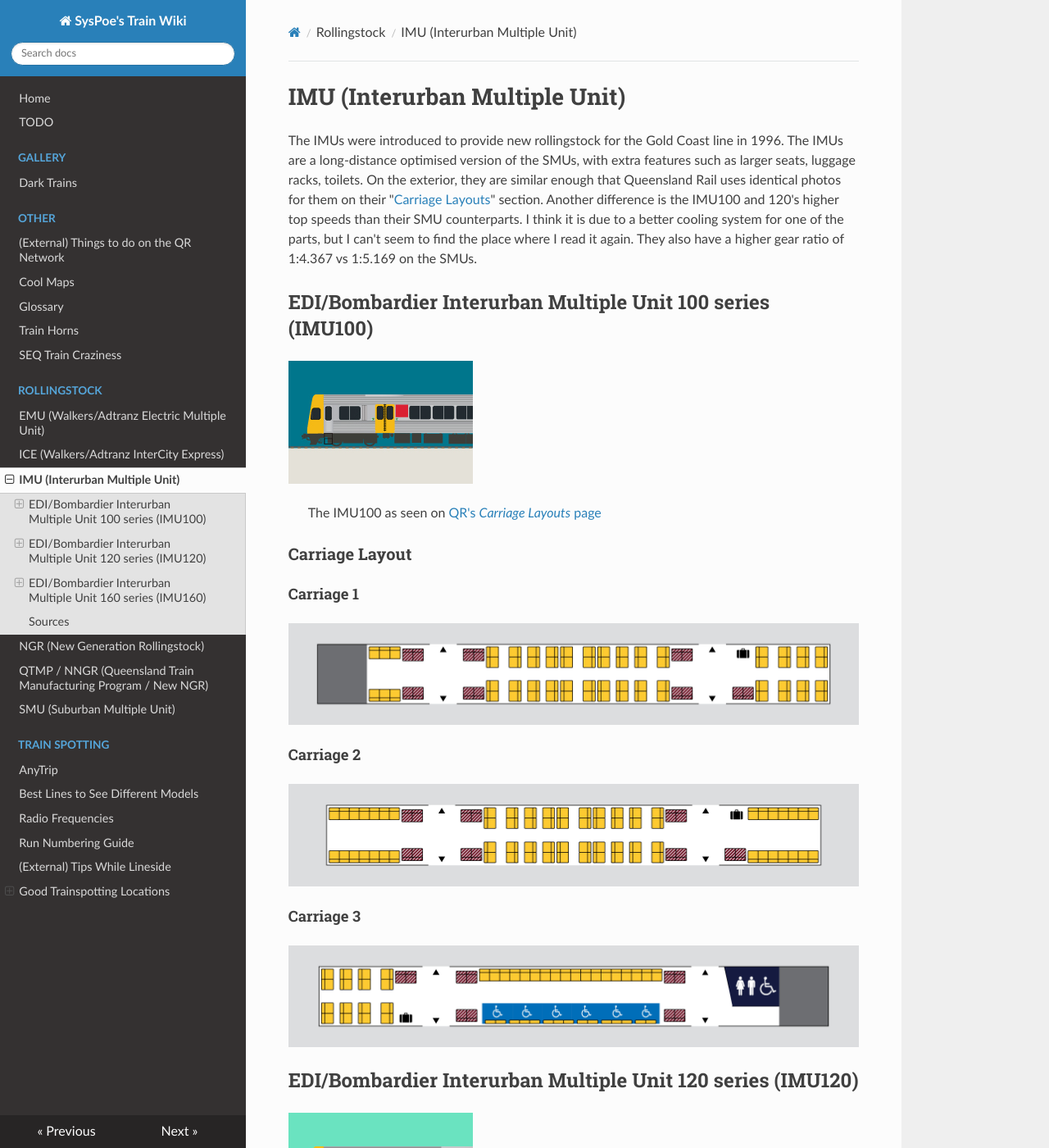
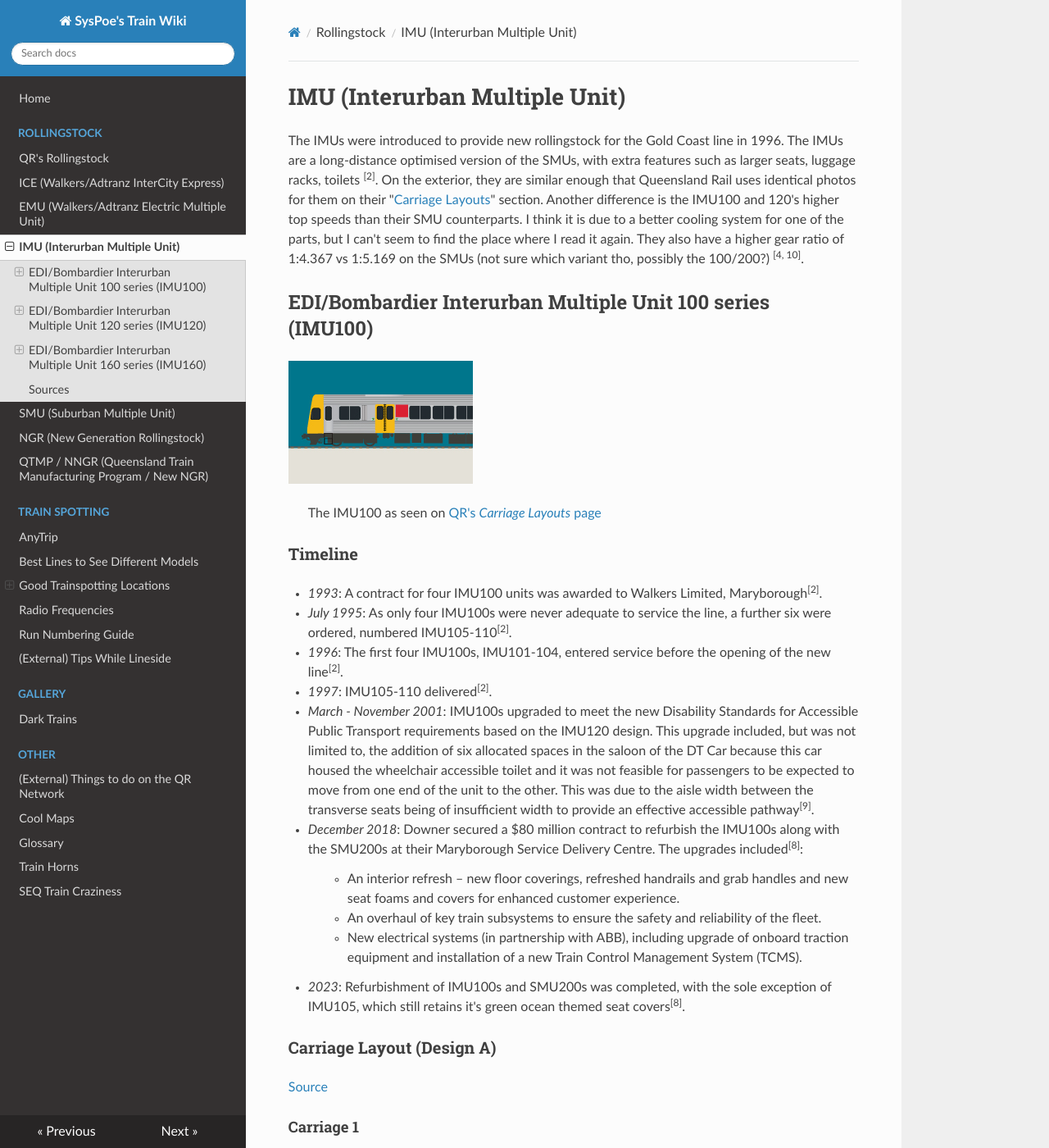
Before and after one commit to SysPoe/train-wiki, an MkDocs documentation site: the page built from docs/Rollingstock/IMU.md, in a window 1280 px wide and 1400 px high. Shown: the whole window at 82% size. Built offline with MkDocs 1.6.1, drawn with Linux system fonts in a browser that asks for light colours; nearby versions of some CDN libraries; some of the changed text lies outside the part shown.

Commit message:
Update docs

```diff
--- a/docs/Rollingstock/IMU.md
+++ b/docs/Rollingstock/IMU.md
@@ -1,6 +1,6 @@
 # IMU (Interurban Multiple Unit)
 
-The IMUs were introduced to provide new rollingstock for the Gold Coast line in 1996. The IMUs are a long-distance optimised version of the SMUs, with extra features such as larger seats, luggage racks, toilets. On the exterior, they are similar enough that Queensland Rail uses identical photos for them on their "[Carriage Layouts](https://www.queenslandrail.com.au/forcustomers/accessibility/carriage-layouts)" section. Another difference is the IMU100 and 120's higher top speeds than their SMU counterparts. I think it is due to a better cooling system for one of the parts, but I can't seem to find the place where I read it again. They also have a higher gear ratio of 1:4.367 vs 1:5.169 on the SMUs.
+The IMUs were introduced to provide new rollingstock for the Gold Coast line in 1996. The IMUs are a long-distance optimised version of the SMUs, with extra features such as larger seats, luggage racks, toilets <sup>\[2]</sup>. On the exterior, they are similar enough that Queensland Rail uses identical photos for them on their "[Carriage Layouts](https://www.queenslandrail.com.au/forcustomers/accessibility/carriage-layouts)" section. Another difference is the IMU100 and 120's higher top speeds than their SMU counterparts. I think it is due to a better cooling system for one of the parts, but I can't seem to find the place where I read it again. They also have a higher gear ratio of 1:4.367 vs 1:5.169 on the SMUs (not sure which variant tho, possibly the 100/200?) <sup>\[4, 10]</sup>.
 
 ## EDI/Bombardier Interurban Multiple Unit 100 series (IMU100)
 
@@ -8,7 +8,22 @@
 
 > The IMU100 as seen on [QR's _Carriage Layouts_ page](https://www.queenslandrail.com.au/forcustomers/accessibility/carriage-layouts)
 
-### Carriage Layout
+### Timeline
+
+- _1993_: A contract for four IMU100 units was awarded to Walkers Limited, Maryborough<sup>\[2]</sup>.
+- _July 1995_: As only four IMU100s were never adequate to service the line, a further six were ordered, numbered IMU105-110<sup>\[2]</sup>.
+- _1996_: The first four IMU100s, IMU101-104, entered service before the opening of the new line<sup>\[2]</sup>.
+- _1997_: IMU105-110 delivered<sup>\[2]</sup>.
+- _March - November 2001_: IMU100s upgraded to meet the new Disability Standards for Accessible Public Transport requirements based on the IMU120 design. This upgrade included, but was not limited to, the addition of six allocated spaces in the saloon of the DT Car because this car housed the wheelchair accessible toilet and it was not feasible for passengers to be expected to move from one end of the unit to the other. This was due to the aisle width between the transverse seats being of insufficient width to provide an effective accessible pathway<sup>\[9]</sup>.
+- _December 2018_: Downer secured a $80 million contract to refurbish the IMU100s along with the SMU200s at their Maryborough Service Delivery Centre. The upgrades included<sup>\[8\]</sup>:
+  > - An interior refresh – new floor coverings, refreshed handrails and grab handles and new seat foams and covers for enhanced customer experience.
+  > - An overhaul of key train subsystems to ensure the safety and reliability of the fleet.
+  > - New electrical systems (in partnership with ABB), including upgrade of onboard traction equipment and installation of a new Train Control Management System (TCMS).
+- _2023_: Refurbishment of IMU100s and SMU200s was completed, with the sole exception of IMU105, which still retains it's green ocean themed seat covers<sup>\[8]</sup>.
+
+### Carriage Layout (Design A)
+
+[Source](https://www.queenslandrail.com.au/forcustomers/accessibility/carriage-layouts/imu-100)
 
 #### Carriage 1
 
@@ -21,6 +36,25 @@
 #### Carriage 3
 
 ![](../media/Layouts/IMU100_C.jpg)
+
+### Carriage Layout (Design B)
+
+[Source](https://railknowledgebank.com/Presto/content/GetDoc.axd?ctID=MTk4MTRjNDUtNWQ0My00OTBmLTllYWUtZWFjM2U2OTE0ZDY3&rID=OTY2&pID=Nzkx&attchmnt=True&uSesDM=False&rIdx=MTg1Mw==&rCFU=) Archived [here](../media/Archive/Andrew%20Whitten.pdf)
+
+#### Carriage 1
+
+[View full image](../media/Layouts/IMU100_DesignB_1.png)
+![](../media/Layouts/IMU100_DesignB_1.png)
+
+#### Carriage 2
+
+[View full image](../media/Layouts/IMU100_DesignB_2.png)
+![](../media/Layouts/IMU100_DesignB_2.png)
+
+#### Carriage 3
+
+[View full image](../media/Layouts/IMU100_DesignB_3.png)
+![](../media/Layouts/IMU100_DesignB_3.png)
 
 ## EDI/Bombardier Interurban Multiple Unit 120 series (IMU120)
 
@@ -36,6 +70,8 @@
 Source: [https://www.reddit.com/r/BrisbaneTrains/comments/1hikjzi/comment/m321aky](https://www.reddit.com/r/BrisbaneTrains/comments/1hikjzi/comment/m321aky)
 
 ### Carriage Layout
+
+[Source](https://www.queenslandrail.com.au/forcustomers/accessibility/carriage-layouts/imu-120)
 
 #### Carriage 1
 
@@ -57,6 +93,8 @@
 
 ### Carriage Layout
 
+[Source](https://www.queenslandrail.com.au/forcustomers/accessibility/carriage-layouts/imu-160)
+
 #### Carriage 1
 
 ![](../media/Layouts/IMU160_A.jpg)
@@ -71,9 +109,13 @@
 
 ## Sources
 
-- [https://qrig.org/motive-power/self-propelled-passenger-stock/electric-multiple-units/edibombardier-interurban-multiple-unit-100-series-imu100](https://qrig.org/motive-power/self-propelled-passenger-stock/electric-multiple-units/edibombardier-interurban-multiple-unit-100-series-imu100)
-- [https://qrig.org/motive-power/self-propelled-passenger-stock/electric-multiple-units/edibombardier-interurban-multiple-unit-100-series-imu100](https://qrig.org/motive-power/self-propelled-passenger-stock/electric-multiple-units/edibombardier-interurban-multiple-unit-100-series-imu100)
-- [https://www.railtram.com.au/imu-interurban-multiple-unit-100](https://www.railtram.com.au/imu-interurban-multiple-unit-100)
-- [https://www.queenslandrail.com.au/forcustomers/accessibility/carriage-layouts/imu-100](https://www.queenslandrail.com.au/forcustomers/accessibility/carriage-layouts/imu-100)
-- [https://www.queenslandrail.com.au/forcustomers/accessibility/carriage-layouts/imu-120](https://www.queenslandrail.com.au/forcustomers/accessibility/carriage-layouts/imu-120)
-- [https://www.queenslandrail.com.au/forcustomers/accessibility/carriage-layouts/imu-160](https://www.queenslandrail.com.au/forcustomers/accessibility/carriage-layouts/imu-160)
+- **\[1\]** [https://qrig.org/motive-power/self-propelled-passenger-stock/electric-multiple-units/edibombardier-interurban-multiple-unit-100-series-imu100](https://qrig.org/motive-power/self-propelled-passenger-stock/electric-multiple-units/edibombardier-interurban-multiple-unit-100-series-imu100)
+- **\[2\]** [https://en.wikipedia.org/wiki/Interurban_multiple_unit](https://en.wikipedia.org/wiki/Interurban_multiple_unit)
+- **\[3\]** [https://www.railtram.com.au/imu-interurban-multiple-unit-100](https://www.railtram.com.au/imu-interurban-multiple-unit-100)
+- **\[4\]** [http://www.railpage.org.au/qrhistory/html/locomotives/electrics/imu.htm](http://www.railpage.org.au/qrhistory/html/locomotives/electrics/imu.htm)
+- **\[5\]** [https://www.queenslandrail.com.au/forcustomers/accessibility/carriage-layouts/imu-100](https://www.queenslandrail.com.au/forcustomers/accessibility/carriage-layouts/imu-100)
+- **\[6\]** [https://www.queenslandrail.com.au/forcustomers/accessibility/carriage-layouts/imu-120](https://www.queenslandrail.com.au/forcustomers/accessibility/carriage-layouts/imu-120)
+- **\[7\]** [https://www.queenslandrail.com.au/forcustomers/accessibility/carriage-layouts/imu-160](https://www.queenslandrail.com.au/forcustomers/accessibility/carriage-layouts/imu-160)
+- **\[8\]** [https://www.downergroup.com/downer-secures-80-million-queensland-rail-con](https://www.downergroup.com/downer-secures-80-million-queensland-rail-con)
+- **\[9\]** [railknowledgebank](https://railknowledgebank.com/Presto/content/GetDoc.axd?ctID=MTk4MTRjNDUtNWQ0My00OTBmLTllYWUtZWFjM2U2OTE0ZDY3&rID=OTY2&pID=Nzkx&attchmnt=True&uSesDM=False&rIdx=MTg1Mw==&rCFU=) Archived [here](../media/Archive/Andrew%20Whitten.pdf)
+- **\[10\]** [http://www.railpage.org.au/qrhistory/html/locomotives/electrics/smu.htm](http://www.railpage.org.au/qrhistory/html/locomotives/electrics/smu.htm)
--- /dev/null
+++ b/docs/Rollingstock/index.md
@@ -0,0 +1 @@
+# QR's Rollingstock
--- a/mkdocs.yml
+++ b/mkdocs.yml
@@ -1,2 +1,41 @@
 site_name: SysPoe's Train Wiki
 theme: readthedocs
+nav:
+  - index.md
+  - Rollingstock:
+    - Rollingstock/index.md
+    - Rollingstock/ICE.md
+    - Rollingstock/EMU.md
+    - Rollingstock/IMU.md
+    - Rollingstock/SMU.md
+    - Rollingstock/NGR.md
+    - Rollingstock/QTMP.md
+  - Train Spotting:
+    - Train-Spotting/AnyTrip.md
+    - Train-Spotting/Best-Lines.md
+    - Good Trainspotting Locations:
+      - Train-Spotting/Good-Trainspotting-Locations/Eagle-Junction.md
+      - Train-Spotting/Good-Trainspotting-Locations/Petrie.md
+    - Train-Spotting/Radio-Frequencies.md
+    - Train-Spotting/Run-Numbering-Guide.md
+    - Train-Spotting/Tips-While-Lineside.md
+  - Gallery:
+    - Gallery/Dark-Trains.md
+  - Other:
+    - Other/Brisbane-Day-Trips.md
+    - Other/Cool-Maps.md
+    - Other/Glossary.md
+    - Other/Honk.md
+    - Other/SEQ-Craziness.md
+
+
+markdown_extensions:
+  - toc:
+      permalink: true
+
+validation:
+  omitted_files: warn
+  links:
+    absolute_links: relative_to_docs
+    anchors: warn
+    unrecognized_links: warn
```
Also changed, not shown: docs/Rollingstock/QTMP.md (+4 -0 lines), docs/Rollingstock/SMU.md (+21 -0 lines), docs/TODO.md (+3 -1 lines), docs/media/Layouts/IMU100_DesignB_1.png (added), docs/media/Layouts/IMU100_DesignB_2.png (added), docs/media/Layouts/IMU100_DesignB_3.png (added), docs/media/Layouts/SMU200_DesignB_1.png (added), docs/media/Layouts/SMU200_DesignB_2.png (added), 2 other files.
